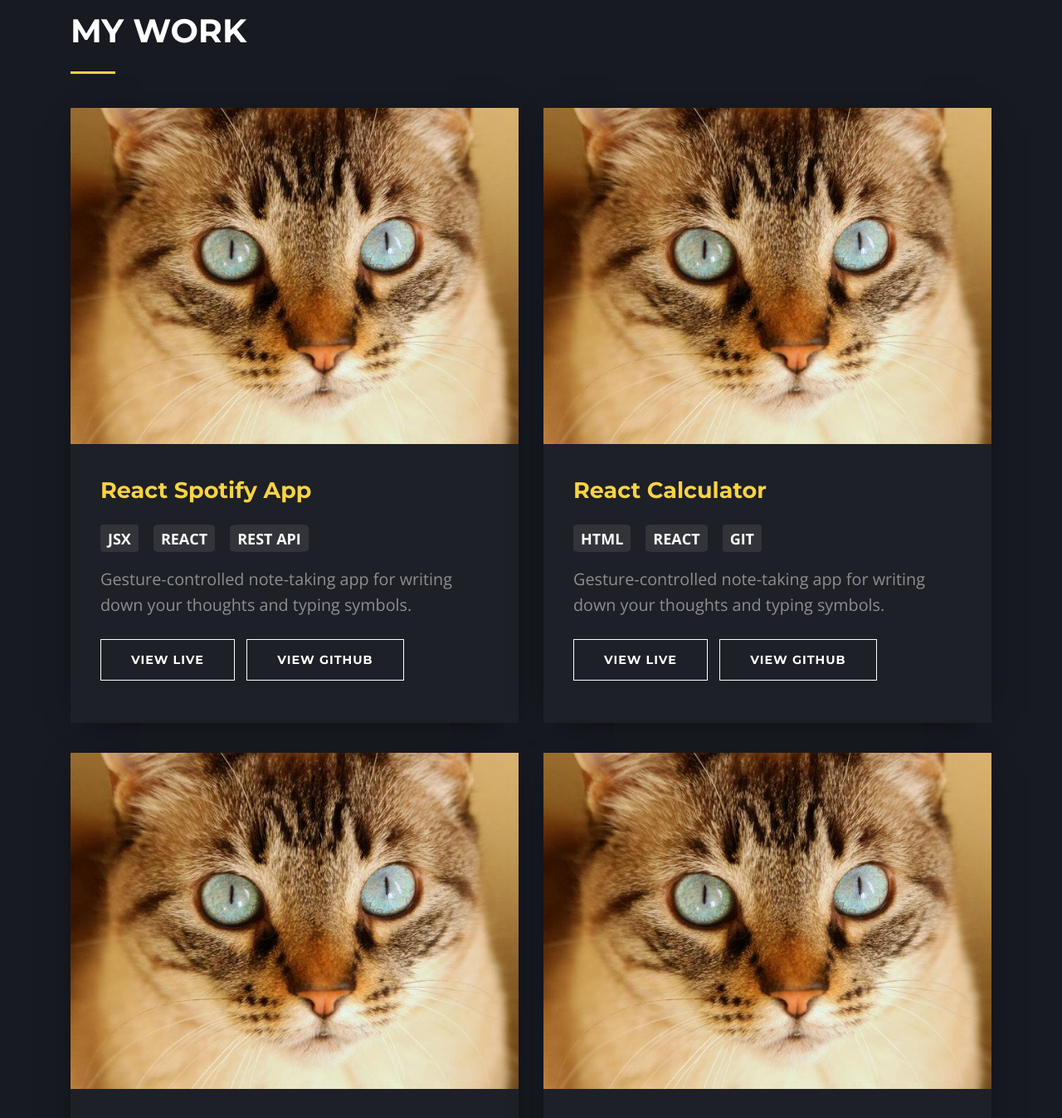
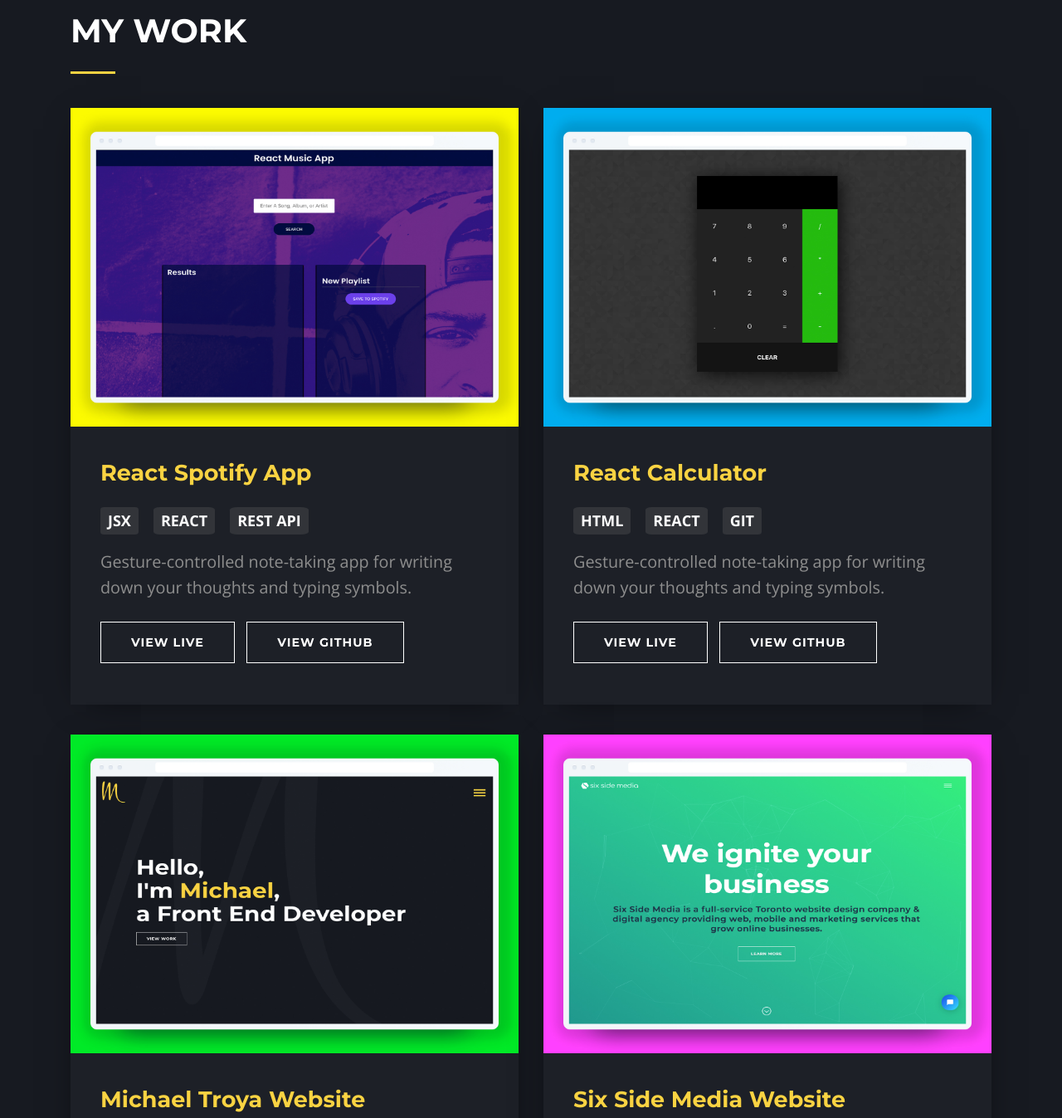
Before and after one commit to troyacodes/GatsbyPortfolioWebsite, a Gatsby site: page / in a window 1280 px wide. Shown: the part 1460-2807 px from the top of the page at 83% size. Built offline with nearby package versions, Linux system fonts and the light colour scheme; Gatsby itself is replaced by a stand-in of ours.

Commit message:
add portfolio item images

```diff
--- a/src/pages/index.js
+++ b/src/pages/index.js
@@ -2,7 +2,10 @@
 import Layout from "../components/layout"
 import SEO from "../components/seo"
 import Logo from "../components/logo"
-import Test from "../images/cat.jpg"
+import Reactify from "../images/reactify.jpg"
+import Reactulator from "../images/reactulator.jpg"
+import Mt from "../images/Mt.jpg"
+import Sixside from "../images/sixside.jpg"
 import { Link } from "react-scroll"
 import { FontAwesomeIcon } from "@fortawesome/react-fontawesome"
 import {
@@ -75,9 +78,7 @@
           <div className="row">
             <div className="col-sm-12 col-md-6">
               <div className="work-item">
-                <div className="work-img">
-                  <img src={Test} alt="" className="w-100" />
-                </div>
+                <img src={Reactify} alt="" className="w-100" />
                 <div className="work-text">
                   <h3>React Spotify App</h3>
                   <ul className="tech-list">
@@ -103,9 +104,7 @@
             </div>
             <div className="col-sm-12 col-md-6">
               <div className="work-item">
-                <div className="work-img">
-                  <img src={Test} alt="" className="w-100" />
-                </div>
+                <img src={Reactulator} alt="" className="w-100" />
                 <div className="work-text">
                   <h3>React Calculator</h3>
                   <ul className="tech-list">
@@ -134,9 +133,7 @@
             </div>
             <div className="col-sm-12 col-md-6">
               <div className="work-item">
-                <div className="work-img">
-                  <img src={Test} alt="" className="w-100" />
-                </div>
+                <img src={Mt} alt="" className="w-100" />
                 <div className="work-text">
                   <h3>Michael Troya Website</h3>
                   <ul className="tech-list">
@@ -160,9 +157,7 @@
             </div>
             <div className="col-sm-12 col-md-6">
               <div className="work-item">
-                <div className="work-img">
-                  <img src={Test} alt="" className="w-100" />
-                </div>
+                <img src={Sixside} alt="" className="w-100" />
                 <div className="work-text">
                   <h3>Six Side Media Website</h3>
                   <ul className="tech-list">
--- a/src/styling/_components.scss
+++ b/src/styling/_components.scss
@@ -55,8 +55,6 @@
   margin: 1rem 0;
   box-shadow: 0px 6px 43px -19px rgba(0, 0, 0, 0.75);
 }
-.work-img {
-}
 
 .work-text {
   padding: 0.5rem 1.5rem 2rem;
@@ -74,6 +72,7 @@
   padding: 0;
   margin: 0;
   display: flex;
+  flex-wrap: wrap;
   li {
     background: #6b6b6b42;
     color: $white-color;
```
Also changed, not shown: src/images/mt.jpg (added), src/images/reactify.jpg (added), src/images/reactulator.jpg (added), src/images/sixside.jpg (added).
